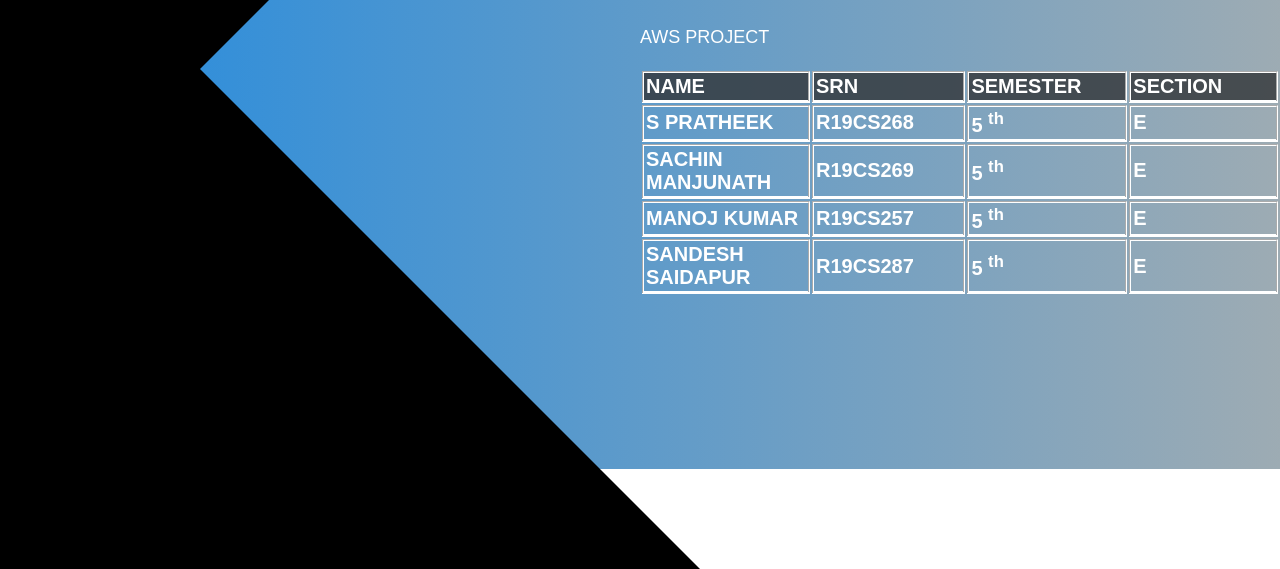
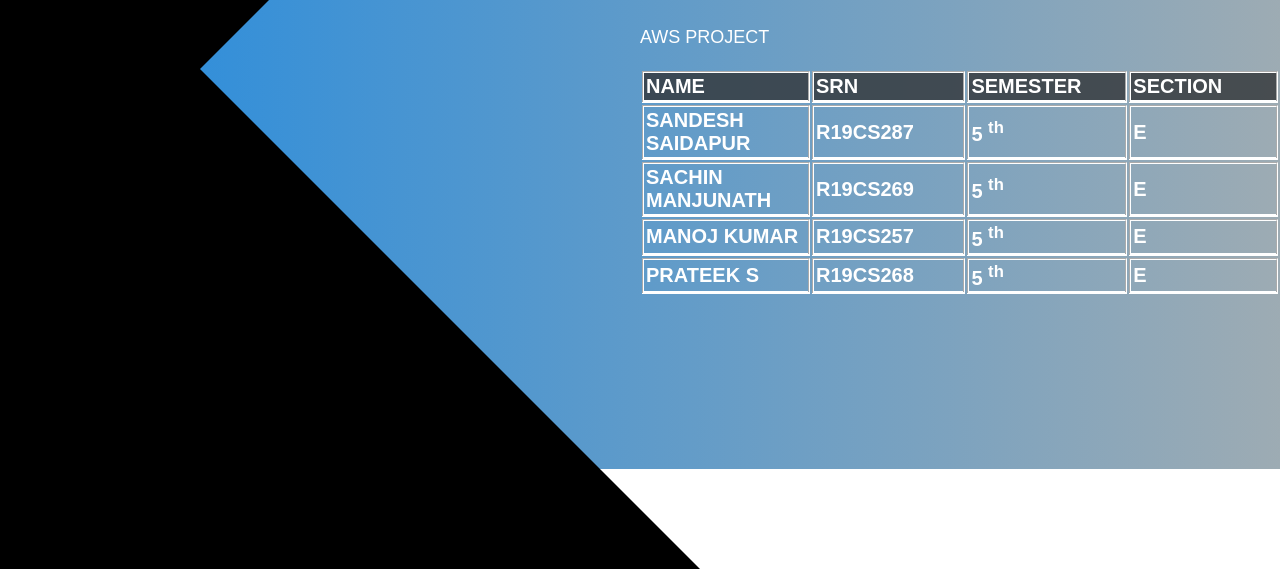
Before and after one commit to sandesh-saidapur/aws-project, a plain HTML site: page program/About.html in a window 1280 px wide. Shown: the part 331-900 px from the top of the page. Drawn offline with Linux system fonts and the light colour scheme.

Commit message:
Update About.html

```diff
--- a/program/About.html
+++ b/program/About.html
@@ -43,8 +43,8 @@
                     </thead>
                     <br>
                     <tr>
-                        <th>S PRATHEEK</th>
-                        <th>R19CS268</th>
+                        <th>SANDESH SAIDAPUR</th>
+                        <th>R19CS287</th>
                         <th>5 <sup>th</sup></th>
                         <th>E</th>
                     </tr>
@@ -61,8 +61,8 @@
                         <th>E</th>
                     </tr>
                     <tr>
-                        <th>SANDESH SAIDAPUR</th>
-                        <th>R19CS287</th>
+                        <th>PRATEEK S</th>
+                        <th>R19CS268</th>
                         <th>5 <sup>th</sup></th>
                         <th>E</th>
                     </tr>
```
